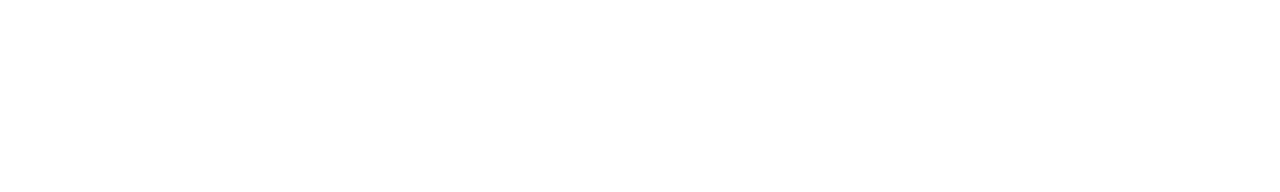
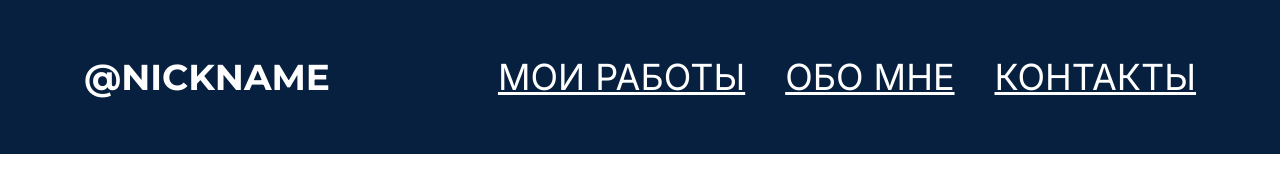
Before and after one commit to ivalera/site_card, a plain HTML site: page index.html in a window 1280 px wide. Drawn offline with Linux system fonts and the light colour scheme.

Commit message:
Add header.

```diff
--- a/index.html
+++ b/index.html
@@ -8,6 +8,17 @@
     <title>Homepage</title>
 </head>
 <body>
-
+    <header>
+        <nav class="container">
+            <div class="nickname">
+                @NICKNAME
+            </div>
+            <div class="list_menu">
+                <div class="menu_elem"><a href="#">Мои работы</a></div>
+                <div class="menu_elem"><a href="#">Обо мне</a></div>
+                <div class="menu_elem"><a href="#">Контакты</a></div>
+            </div>
+        </nav>
+    </header>
 </body>
 </html>
--- a/style.css
+++ b/style.css
@@ -1,5 +1,40 @@
+@import url('https://fonts.googleapis.com/css2?family=Inter:wght@400&family=Montserrat:wght@700&display=swap');
+
 *{
     margin: 0;
     padding: 0;
     border: 0;
 }
+header{
+    background: #07203F;
+    color: #FFF;
+    border-bottom: 1px solid #FFF;
+}
+.container{
+    display: flex;
+    justify-content: space-around;
+    padding: 55px 0;
+}
+.nickname{
+    font-family: 'Montserrat';
+    font-size: 36px;
+    font-weight: 700;
+}
+.list_menu{
+    display: flex;
+    gap: 40px;
+}
+.menu_elem{
+    font-family: 'Inter';
+    font-size: 36px;
+    text-transform: uppercase;
+}
+a{
+    color: #FFF;
+}
+a:active{
+    color: rgba(255, 255, 255, 0.5);
+}
+a:visited{
+    color: #FFF;
+}
```
